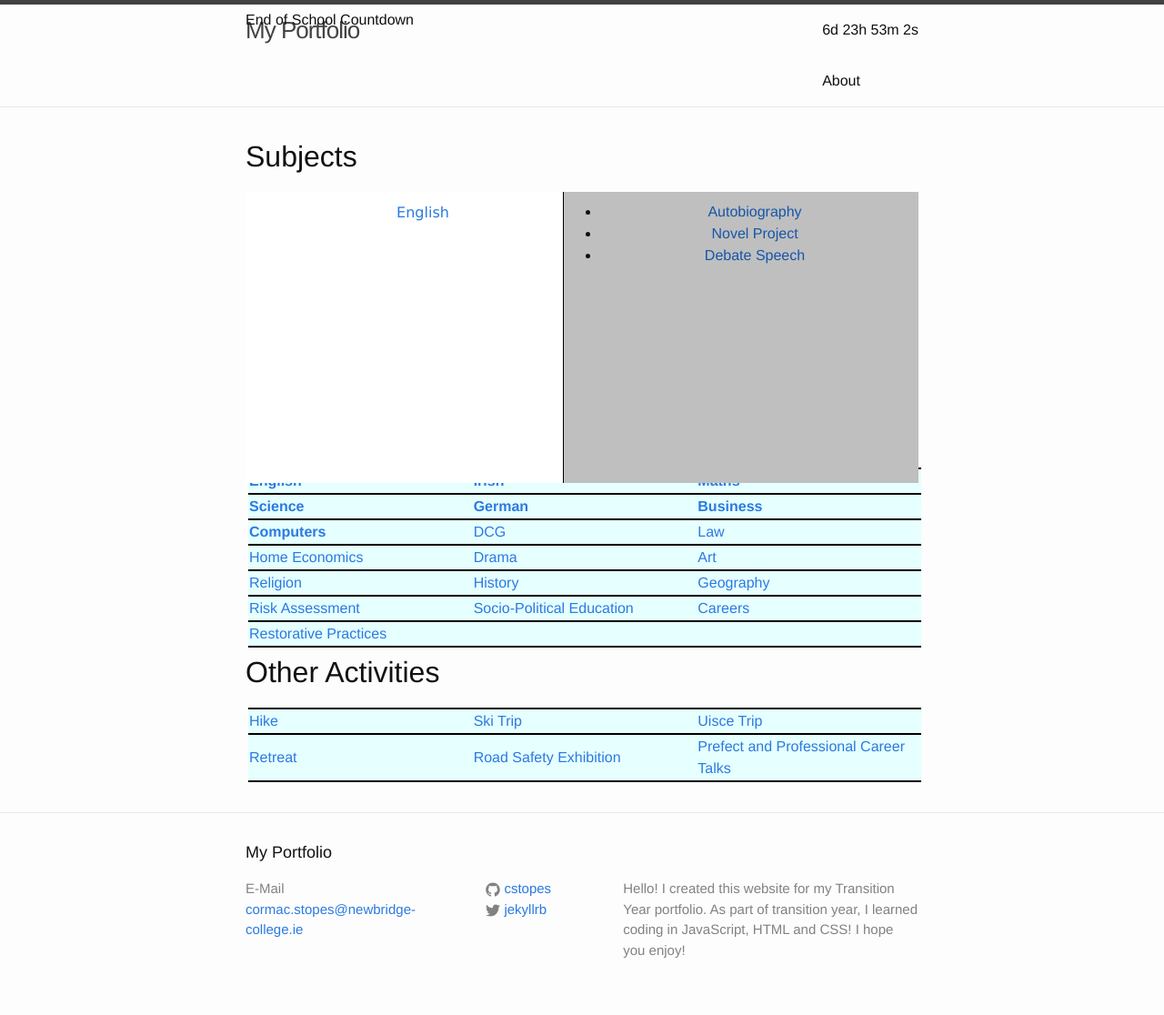
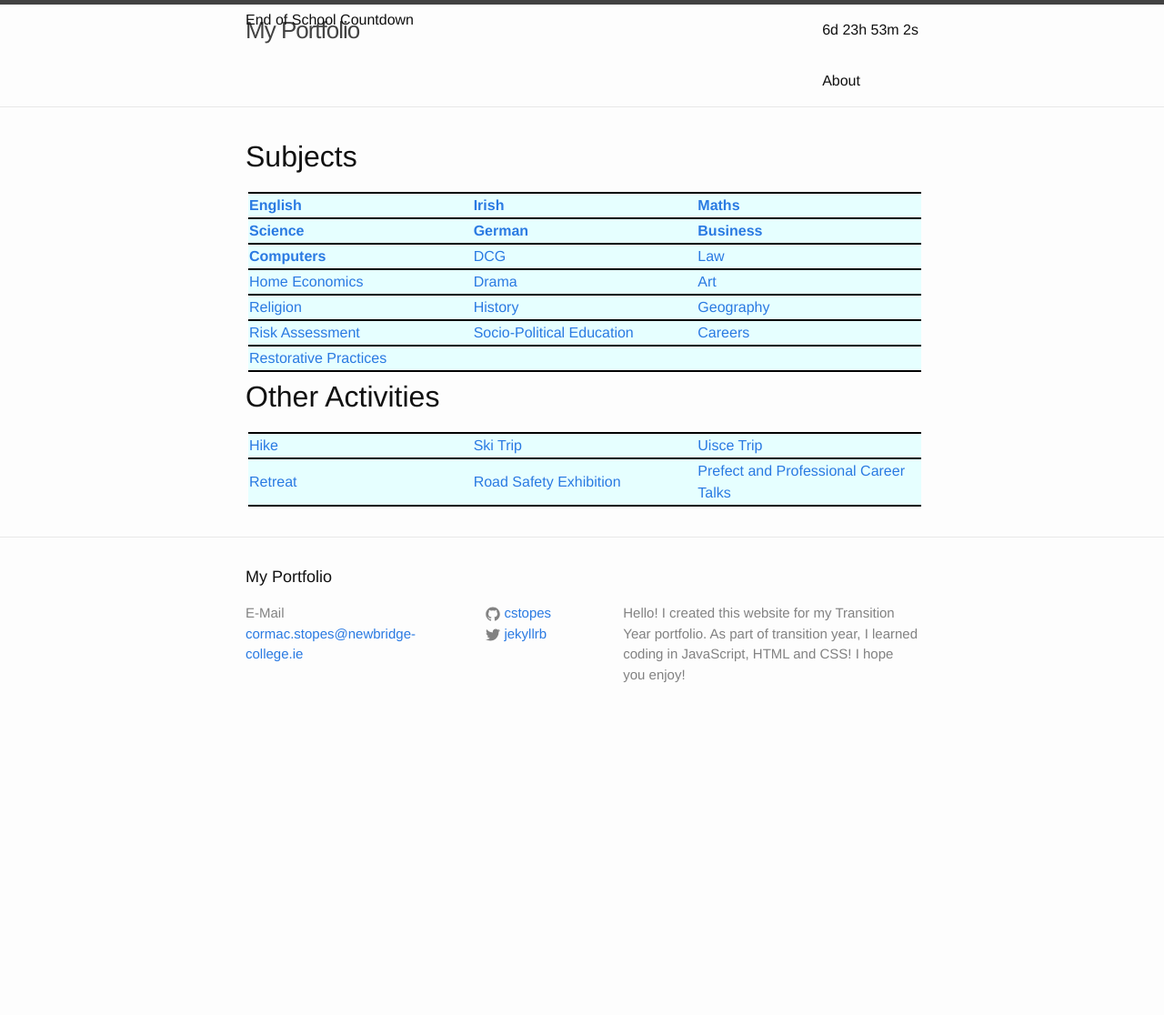
Before and after one commit to cstopes/cstopes.github.io, a Jekyll site: the page built from index.html, in a window 1280 px wide. Shown: the whole page at 91% size. Built offline with Jekyll 4.4.1, drawn with Linux system fonts in a browser that asks for light colours; after the commit the page ends 900 px from its top, so only the background shows below that.

Commit message:
Update index.html

```diff
--- a/index.html
+++ b/index.html
@@ -5,18 +5,6 @@ layout: default
 <body>
   <div class = "home">
   <h1>Subjects</h1>
-    <div class = "subBox">
-      <div class = "subBox_subject left">
-        <p><a class = "subjectTitle" href = "/2017/04/04/english.html" target = "_blank">English</a><p>
-      </div>
-      <div class = "subBox_examples right">
-        <ul>
-          <li><a href = "" target = "_blank">Autobiography</a></li>
-          <li><a href = "" target = "_blank">Novel Project</a></li>
-          <li><a href = "" target = "_blank">Debate Speech</a></li>
-        </ul>
-      </div>
-    </div>
     <div>
     <table>
       <tr>
```
